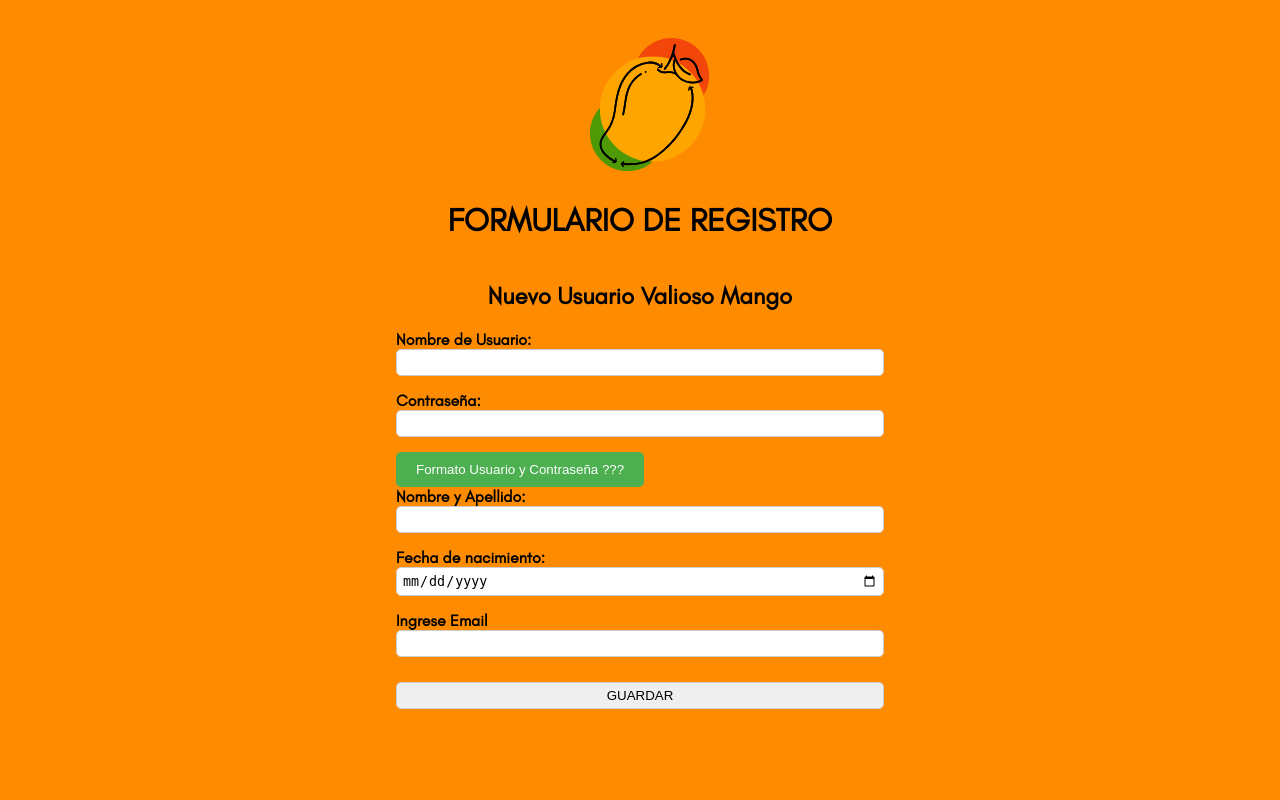
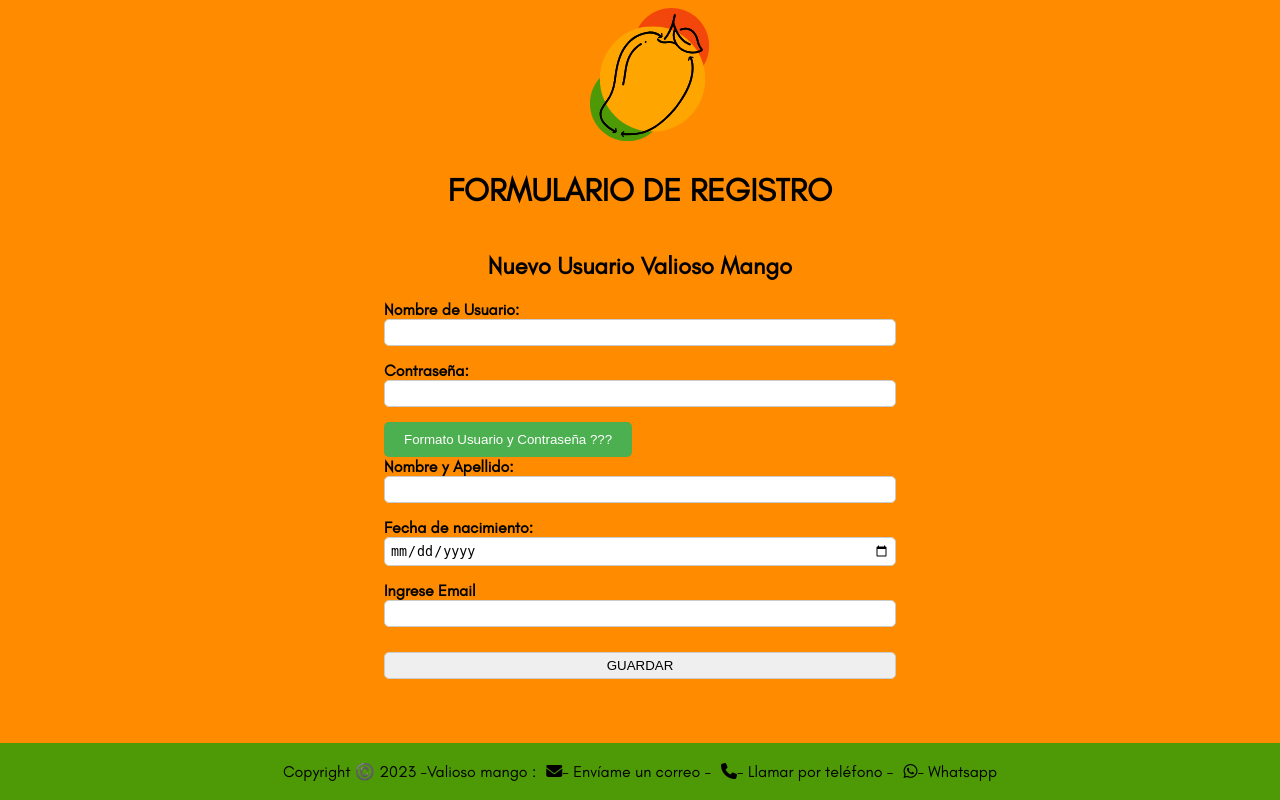
Before and after one commit to damispi/valioso_Mango_Django, a Django app: page /registro in a window 1280 px wide. Run offline with Django 4.2, Linux system fonts and the light colour scheme; some libraries are stand-ins or nearby versions.

Commit message:
creo que ya estan las herencias, no se si me falto algo

```diff
--- /dev/null
+++ b/core/static/core/estilos/estilo_footer.css
@@ -0,0 +1,25 @@
+footer {
+    bottom: 0px;
+    left: 0px;
+    background-color: #4D9906;
+    color: black;
+    width: 100%;
+    display: flex;
+    justify-content: center;
+    align-items: center;
+    text-align: center;
+    padding: 1.5vw;
+    justify-self: end;
+    position: relative;
+    margin-top: auto;
+}
+body{
+    display: flex;
+    flex-direction: column;
+}
+
+
+footer a {
+    text-decoration: none;
+    color: #000;
+}
--- a/core/static/core/estilos/estilos_registro.css
+++ b/core/static/core/estilos/estilos_registro.css
@@ -1,19 +1,22 @@
-*{
+* {
     box-sizing: border-box;
 }
+
 form section,
 form button {
     margin: 0 auto;
 }
-form{
+
+form {
     width: 40%;
 }
 
 body {
     background-color: darkorange;
-    margin: 10px;
-    padding: 20px;
+    margin: 0;
+    padding: 0;
     font-family: "Glacial Indifference";
+    min-height: 100vh;
 }
 
 
--- a/core/static/core/scripts/script_mi_tienda.js
+++ b/core/static/core/scripts/script_mi_tienda.js
@@ -98,7 +98,7 @@ document.querySelector('#boton-editar').addEventListener('click', () => {
  `
 })
 document.querySelector('#boton-salir').addEventListener('click', () => {
-    location.replace("../index.html")
+    window.location.href = "inicio";
 })
 document.body.addEventListener('click', (e) => {
     if (!wide.matches) {
--- a/core/templates/core/Pages/footer.html
+++ b/core/templates/core/Pages/footer.html
@@ -1,15 +1,18 @@
 {%load static%}
 <!DOCTYPE html>
 <html lang="en">
+
 <head>
     <meta charset="UTF-8">
     <meta name="viewport" content="width=device-width, initial-scale=1.0">
     <title>Valioso Mango</title>
     {%block estilo %}{%endblock%}
+    <link rel="stylesheet" href="{% static 'core/estilos/estilo_footer.css' %}">
     <script src="https://kit.fontawesome.com/62ea397d3a.js" crossorigin="anonymous"></script>
     <link rel="icon" href="{% static 'core/Sources/Favicon (16 x 16px).svg' %}" type="image/x-icon">
 
 </head>
+
 <body>
     {%block no_footer %}{%endblock%}
     <footer>
@@ -20,4 +23,5 @@
     </footer>
     {%block script%}{%endblock%}
 </body>
+
 </html>
--- a/core/templates/core/Pages/registro_usuario.html
+++ b/core/templates/core/Pages/form_registro_usuario.html
@@ -1,31 +1,16 @@
-<!DOCTYPE html>
-<html lang="es">
+{% extends "core/Pages/ingreso.html" %}
 {% load static %}
 
-<head>
-    <meta charset="UTF-8">
-    <meta name="viewport" content="width=device-width, initial-scale=1.0">
-    <script src="https://kit.fontawesome.com/62ea397d3a.js" crossorigin="anonymous"></script>
-    <link rel="stylesheet" href="{% static 'core/estilos/estilos_registro.css' %}">
-    <title>Registro usuario Valioso Mango</title>
-    <link rel="icon" href="{% static 'core/Sources/Favicon (16 x 16px).svg' %}" type="image/x-icon">
-</head>
+{% block h1 %}
+<h1>
+    FORMULARIO DE REGISTRO
+</h1>
+<h2>
+    Nuevo Usuario Valioso Mango
+</h2>
+{%endblock%}
 
-<body>
-    <header>
-        <div class="logo">
-            <a href="{% url 'inicio' %}">
-                <img src="{% static 'core/Sources/LogoValiosoMango.svg' %}" class="logo" alt="Logo Mango">
-            </a>
-        </div>
-        <h1>
-            FORMULARIO DE REGISTRO
-        </h1>
-        <h2>
-            Nuevo Usuario Valioso Mango
-        </h2>
-    </header>
-    <main>
+{% block form %}
         <form action="achivodeprocesamiento.php" method="post">
             <label for="nombre">Nombre de Usuario:</label>
             <input type="text" name="nombre" minlength="7" id="nombre" required>
@@ -48,9 +33,8 @@
             <input type="email" name="correo" id="correo" required>
             <input class="form-buttons" type="submit" value="GUARDAR">
         </form>
-    </main>
-</body>
+{%endblock%}
+
+{%block script%}
 <script src="{% static 'core/scripts/script_registro.js' %}"></script>
-
-
-</html>
+{%endblock%}
--- a/core/templates/core/Pages/ingreso.html
+++ b/core/templates/core/Pages/ingreso.html
@@ -1,43 +1,22 @@
-<!DOCTYPE html>
-<html lang="es">
+{% extends "core/Pages/footer.html" %}
 {% load static %}
 
-<head>
-    <meta charset="UTF-8">
-    <meta name="viewport" content="width=device-width, initial-scale=1.0">
-    <script src="https://kit.fontawesome.com/62ea397d3a.js" crossorigin="anonymous"></script>
+{%block estilo %}
 <link rel="stylesheet" href="{% static 'core/estilos/estilos_registro.css'%}">
-    <title>Ingreso usuario Valioso Mango</title>
-    <link rel="icon" href="{% static 'core/Sources/Favicon (16 x 16px).svg' %}" type="image/x-icon">
-</head>
+{%endblock%}
 
-<body class="formulario_registro">
+{%block no_footer %}
 <header>
     <div class="logo">
         <a href="{% url 'inicio' %}">
             <img src="{% static 'core/Sources/LogoValiosoMango.svg' %}" class="logo" alt="Logo Mango">
         </a>
     </div>
-        <h1>
-            <h1>
-                Ingreso
-            </h1>
-
+    {% block h1 %}{%endblock%}
 </header>
 <main>
-        <form method="post">
-            <label for="nombre">Nombre de Usuario:</label>
-            <input type="text" name="nombre" id="nombre" required>
-            <label for="password">Contraseña:</label>
-            <input type="password" name="pass" id="password" required>
-            <div id="check-recuerdame">
-                <input type="checkbox" name="recordarme" id="recordarme">
-                <label for="recordarme" id="recuerdame">Recuérdame</label>
-            </div>
-            <a id="olvidaste" href="#">Olvidaste tu contraseña?</a>
-            <input type="submit" value="Enviar" id="enviar">
+    {% block form %}{%endblock%}
 </main>
-</body>
-<script src="{% static 'core/scripts/script_ingreso.js' %}"></script>
+{%endblock%}
 
-</html>
+{%block script%}{%endblock%}
--- a/core/views.py
+++ b/core/views.py
@@ -10,20 +10,22 @@ def inicio(request):
 def ComoFunciona(request):
     return render(request, "core/Pages/ComoFunciona.html")
 
+
 def ingreso(request):
-    return render(request, "core/Pages/ingreso.html")
+    return render(request, "core/Pages/form_ingreso.html")
+
 
 def registro(request):
-    return render(request, "core/Pages/registro_usuario.html")
+    return render(request, "core/Pages/form_registro_usuario.html")
 
-def video(request,size):
-    context={
-        'small':768,
-        'med':1024,
-        'size':size
-    }
-    return render(request, "core/Pages/template_video_index.html",context)
+
+def video(request, size):
+    context = {"small": 768, "med": 1024, "size": size}
+    return render(request, "core/Pages/template_video_index.html", context)
+
 
 def mi_tienda(request):
     return render(request, "core/Pages/MiTienda.html")
+
+
 # Create your views here.
```
Also changed, not shown: core/static/core/estilos/estilos_index.css (+0 -18 lines), core/templates/core/Pages/MiTienda.html (+12 -24 lines), core/templates/core/Pages/form_ingreso.html (added, +25 -0 lines), core/templates/core/index.html (+4 -4 lines). Lines whose indentation alone changed are shown as unchanged.
